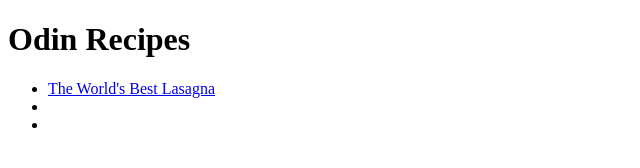
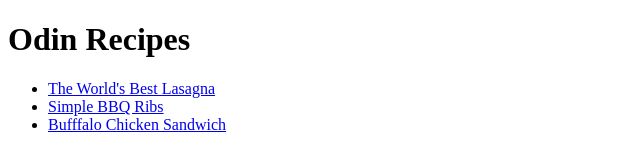
Before and after one commit to stormlyte/odin-recipes, a plain HTML site: page index.html in a window 1280 px wide. Shown: the whole page, without its empty margins (0-640 px from the left). Drawn offline with Linux system fonts and the light colour scheme.

Commit message:
Add links to recipes

```diff
--- a/index.html
+++ b/index.html
@@ -9,9 +9,17 @@
 
   <h1>Odin Recipes</h1>
   <ul>
-    <li><a href="recipes/lasagna.html">The World's Best Lasagna</a></li>
-    <li><a href=""></a></li>
-    <li><a href=""></a></li>
+    <li>
+      <a href="recipes/lasagna.html">The World's Best Lasagna</a>
+    </li>
+    <li>
+      <a href="recipes/simple-bbq-ribs.html">Simple BBQ Ribs</a>
+    </li>
+    <li>
+      <a href="recipes/buffalo-chicken-sandwich.html">
+      Bufffalo Chicken Sandwich
+      </a>
+    </li>
   </ul>
 
 </body>
```
